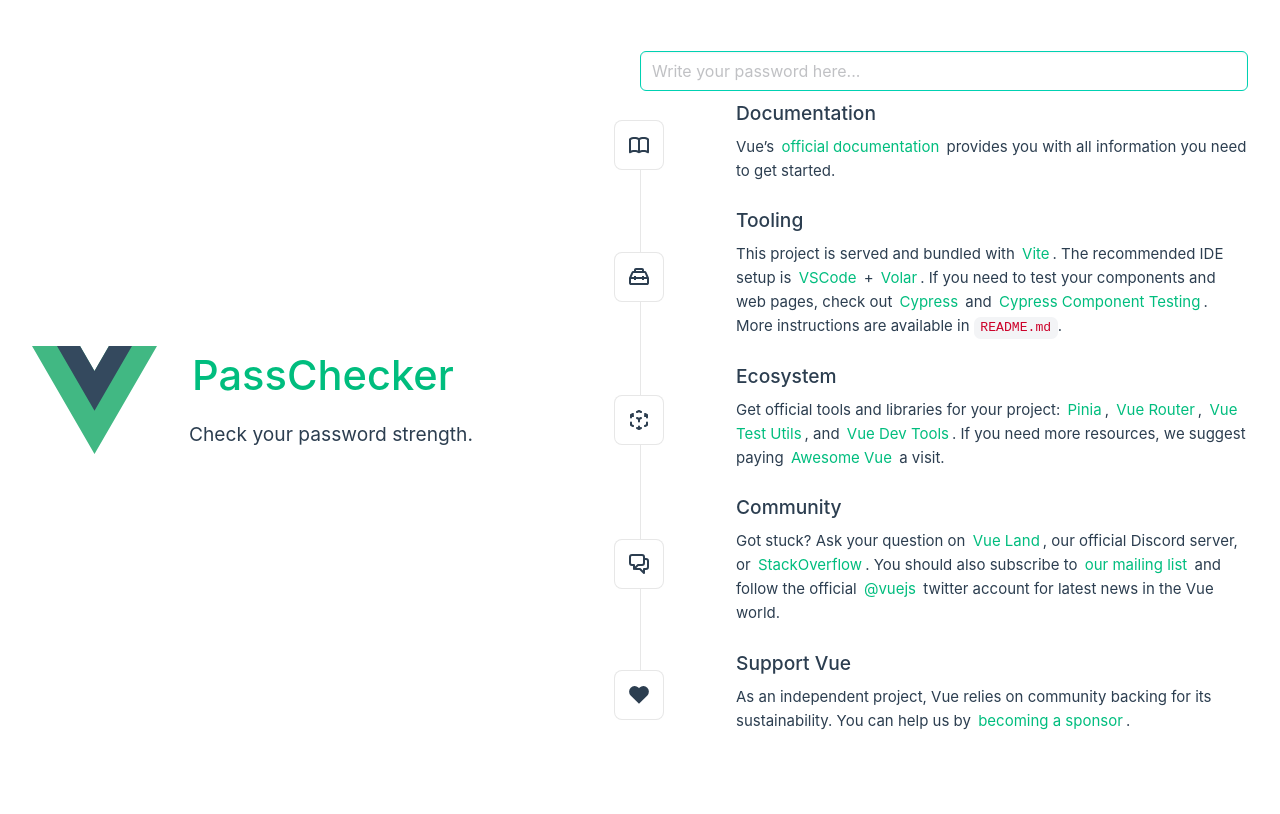
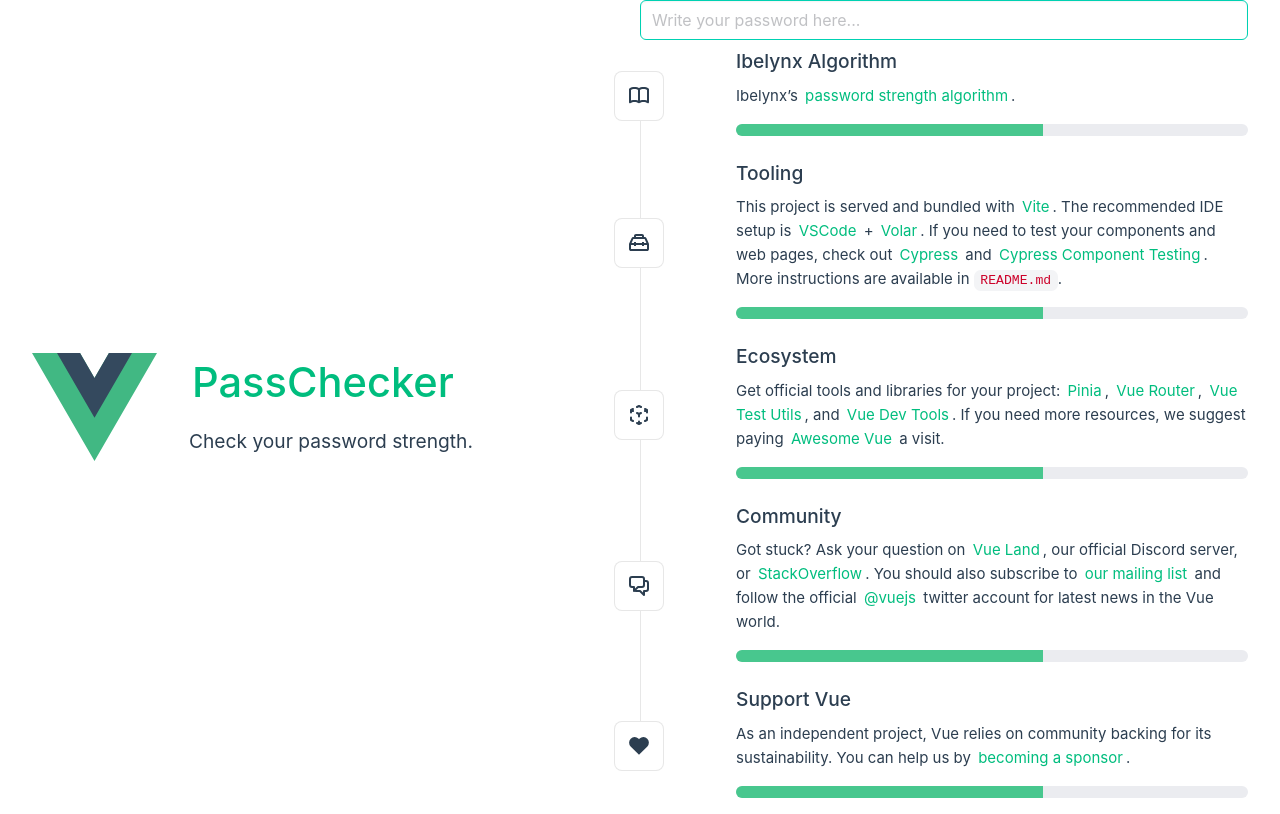
Before and after one commit to javierparadadev/passchecker, a Vue app: page / in a window 1280 px wide. Built offline with nearby package versions, Linux system fonts and the light colour scheme.

Commit message:
Add progress bar

```diff
--- a/src/components/TheWelcome.vue
+++ b/src/components/TheWelcome.vue
@@ -12,11 +12,11 @@ import SupportIcon from './icons/IconSupport.vue'
     <template #icon>
       <DocumentationIcon />
     </template>
-    <template #heading>Documentation</template>
+    <template #heading>Ibelynx Algorithm</template>
 
-    Vue’s
-    <a href="https://vuejs.org/" target="_blank" rel="noopener">official documentation</a>
-    provides you with all information you need to get started.
+    Ibelynx’s
+    <a href="https://vuejs.org/" target="_blank" rel="noopener">password strength algorithm</a>.
+
   </WelcomeItem>
 
   <WelcomeItem>
--- a/src/components/WelcomeItem.vue
+++ b/src/components/WelcomeItem.vue
@@ -7,12 +7,20 @@
       <h3>
         <slot name="heading"></slot>
       </h3>
+
       <slot></slot>
+
+      <progress class="progress is-success is-small" value="60" max="100"/>
     </div>
+
   </div>
 </template>
 
 <style scoped>
+progress {
+  margin-top: 1rem;
+}
+
 .item {
   margin-top: 2rem;
   display: flex;
```
